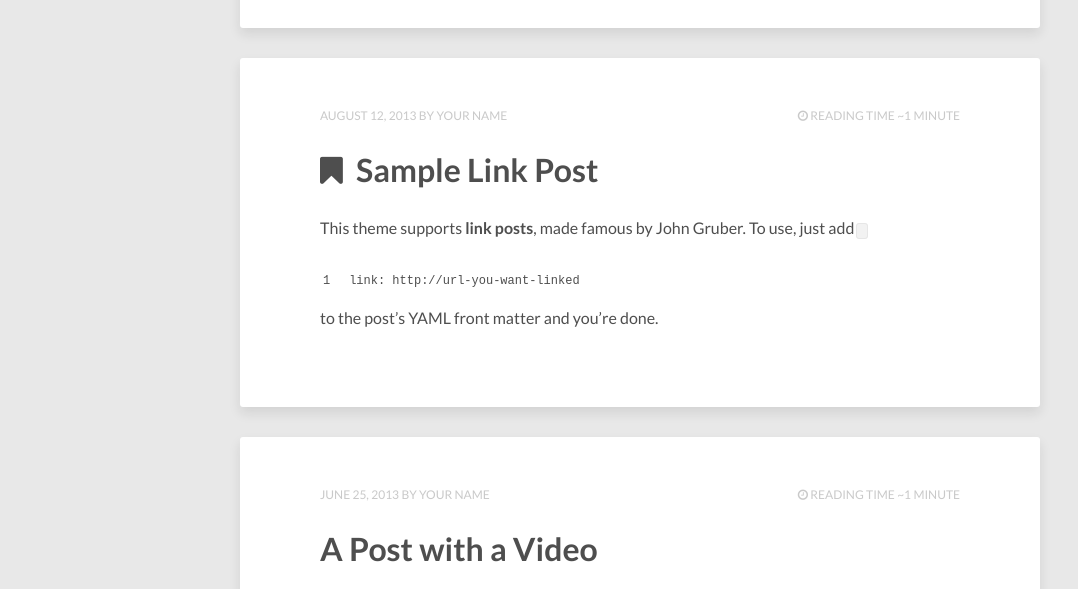
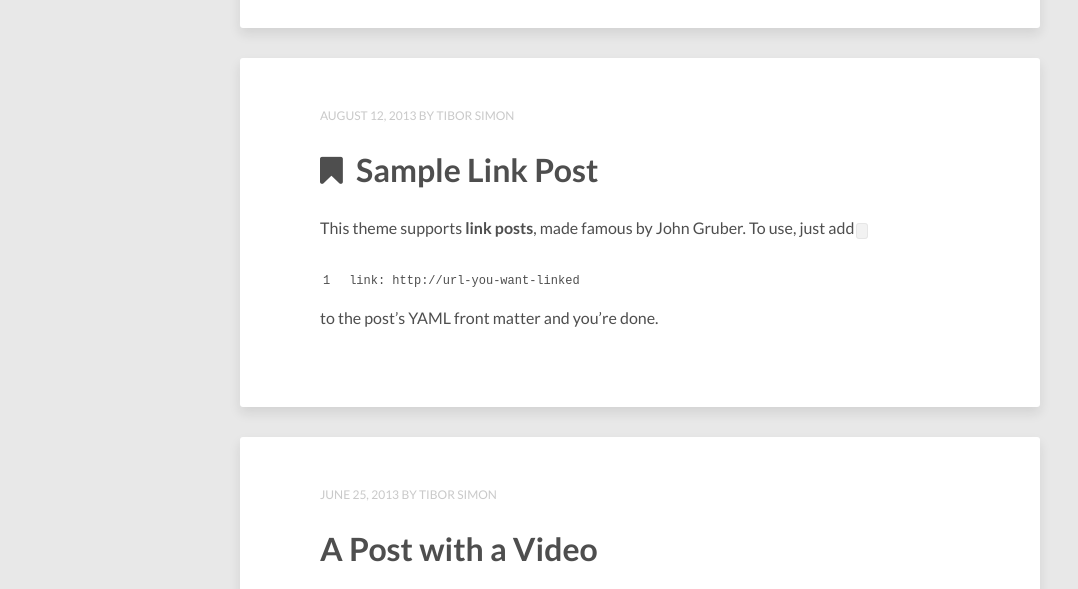
Before and after one commit to tiborsimon/tiborsimon.github.io, a Jekyll site: the page built from index.html, in a window 1280 px wide and 900 px high, scrolled down 4418 px. Shown: the part 152-741 px from the top of the window, without its empty margins (0-1078 px from the left). Built offline with Jekyll 4.4.1, drawn with Linux system fonts in a browser that asks for light colours; nearby versions of some CDN libraries; the list of posts is cut into pages by our own code; some of the changed text lies outside the part shown.

Commit message:
Config changed, avatar added

```diff
--- a/_config.yml
+++ b/_config.yml
@@ -1,7 +1,7 @@
-title:            Site Title
-description:      Describe your website here.
+title:            Tibor Simon
+description:      Engineering with passion
 disqus_shortname: hpstrtheme
-reading_time:     true
+reading_time:     false
 words_per_minute: 200
 # Your site's domain goes here (eg: //mmistakes.github.io, http://mademistakes.com, etc)
 # When testing locally leave blank or use http://localhost:4000
@@ -9,8 +9,8 @@
 
 # Owner/author information
 owner:
-  name:           Your Name
-  avatar:         avatar.jpg
+  name:           Tibor Simon
+  avatar:         tibor_bw.png
   bio:            "Your bio goes here. It shouldn't be super long but a good two sentences or two should suffice."
   email:          you@email.com
   # Social networking links used in footer. Update and remove as you like.
```
Also changed, not shown: images/tibor_bw.png (added).
